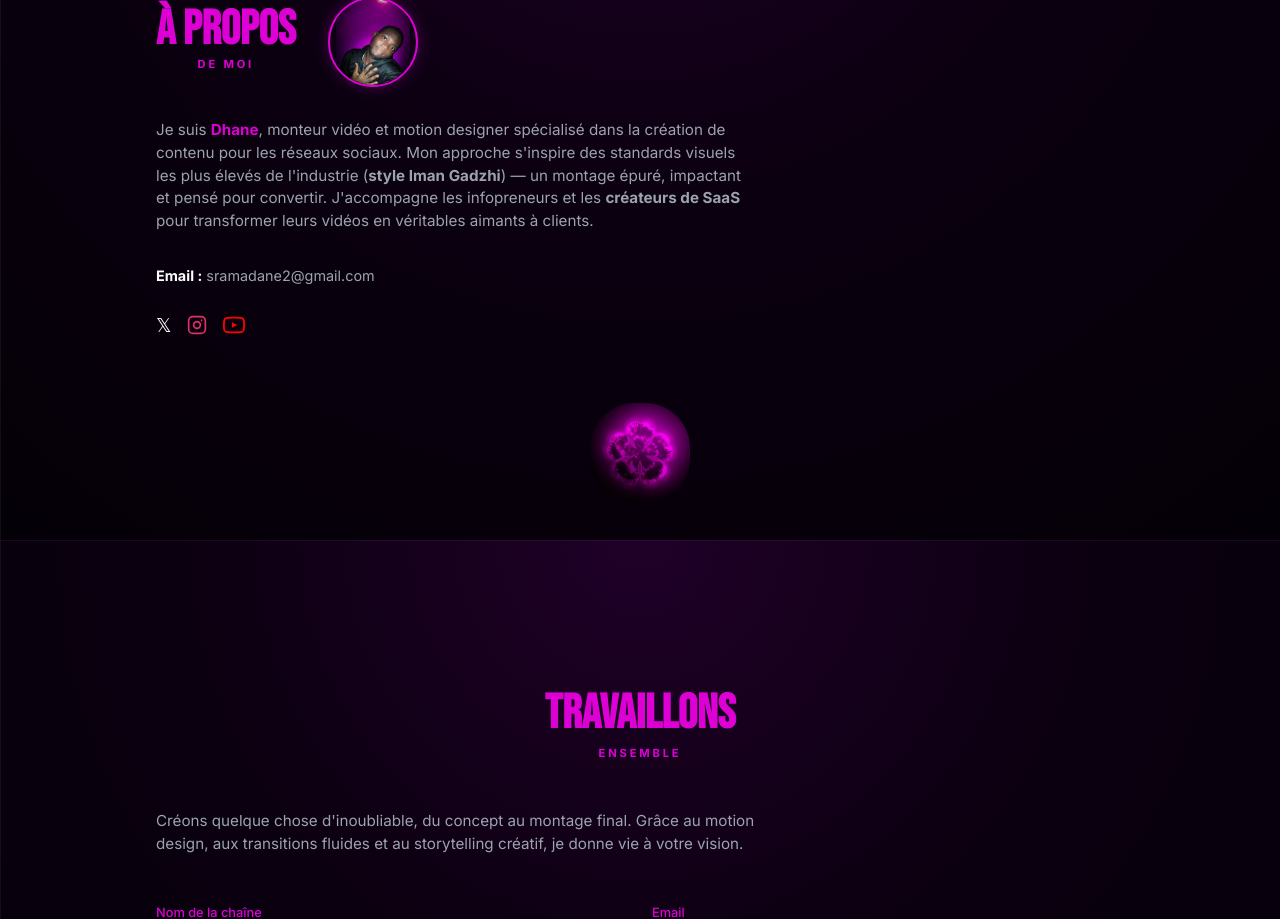
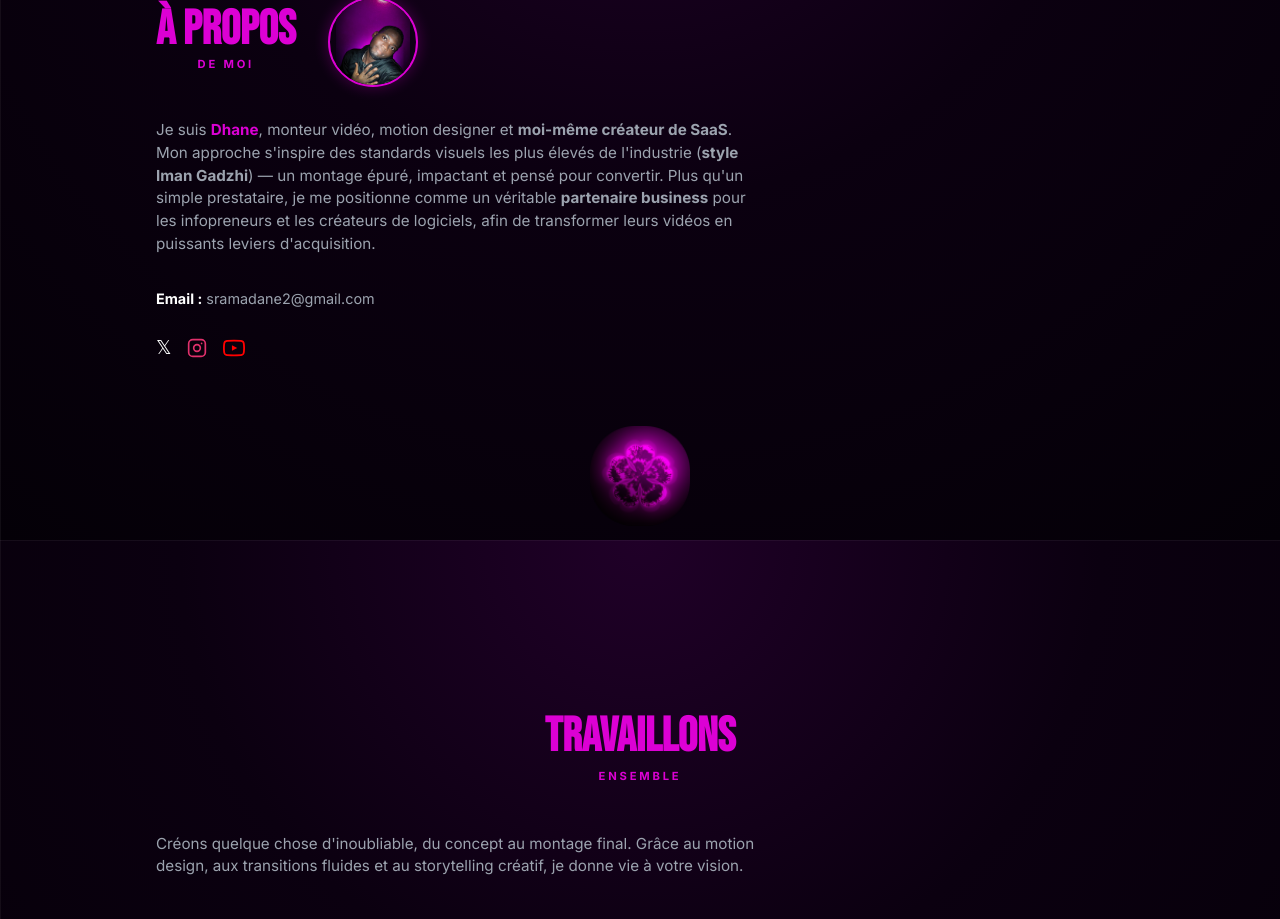
Before and after one commit to sramadane2-ux/monteur, a React (Vite) app: page / in a window 1280 px wide. Shown: the part 3460-4379 px from the top of the page. Built offline with nearby package versions, Linux system fonts and the light colour scheme.

Commit message:
content: update positioning to SaaS creator and business partner

```diff
--- a/src/App.jsx
+++ b/src/App.jsx
@@ -246,7 +246,7 @@ function App() {
           </div>
           <div className="about-content">
               <p className="about-text">
-                Je suis <strong className="about-name">Dhane</strong>, monteur vidéo et motion designer spécialisé dans la création de contenu pour les réseaux sociaux. Mon approche s'inspire des standards visuels les plus élevés de l'industrie (<strong>style Iman Gadzhi</strong>) — un montage épuré, impactant et pensé pour convertir. J'accompagne les infopreneurs et les <strong>créateurs de SaaS</strong> pour transformer leurs vidéos en véritables aimants à clients.
+                Je suis <strong className="about-name">Dhane</strong>, monteur vidéo, motion designer et <strong>moi-même créateur de SaaS</strong>. Mon approche s'inspire des standards visuels les plus élevés de l'industrie (<strong>style Iman Gadzhi</strong>) — un montage épuré, impactant et pensé pour convertir. Plus qu'un simple prestataire, je me positionne comme un véritable <strong>partenaire business</strong> pour les infopreneurs et les créateurs de logiciels, afin de transformer leurs vidéos en puissants leviers d'acquisition.
               </p>
 
 
```
